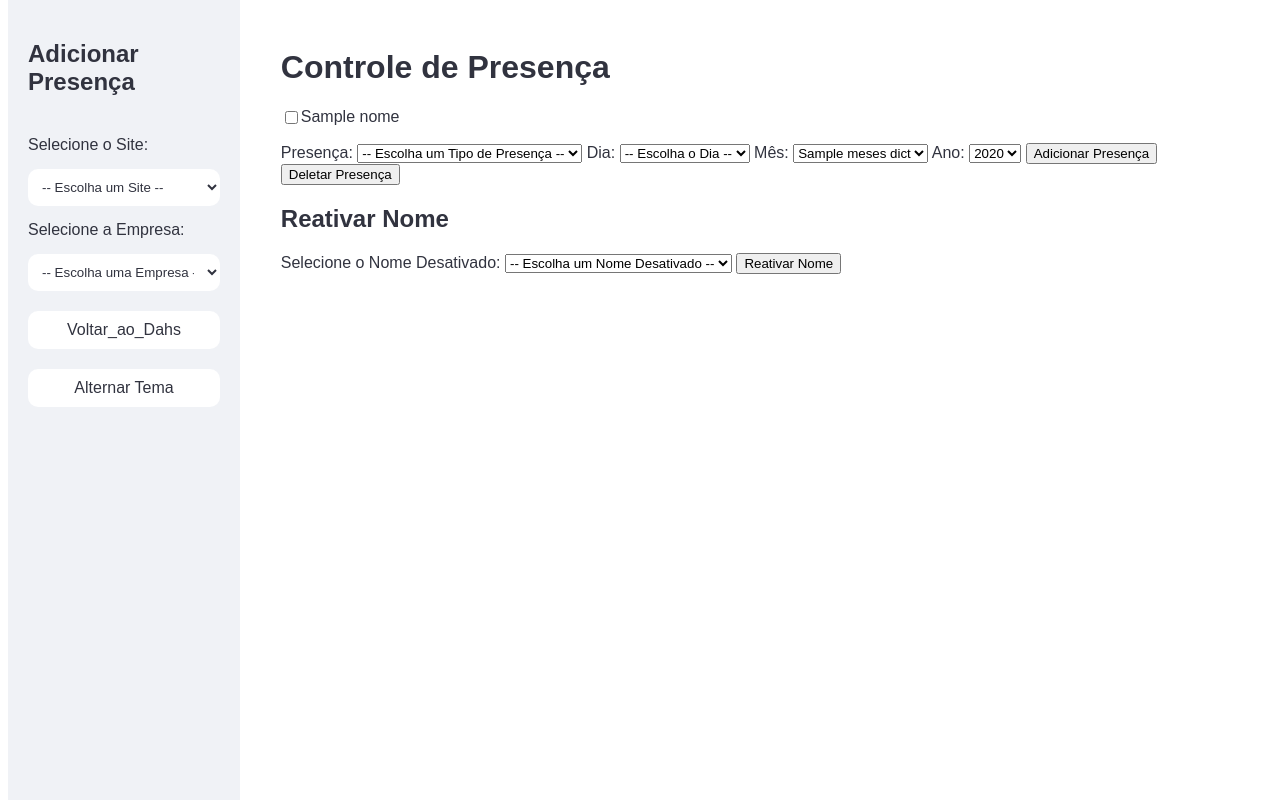
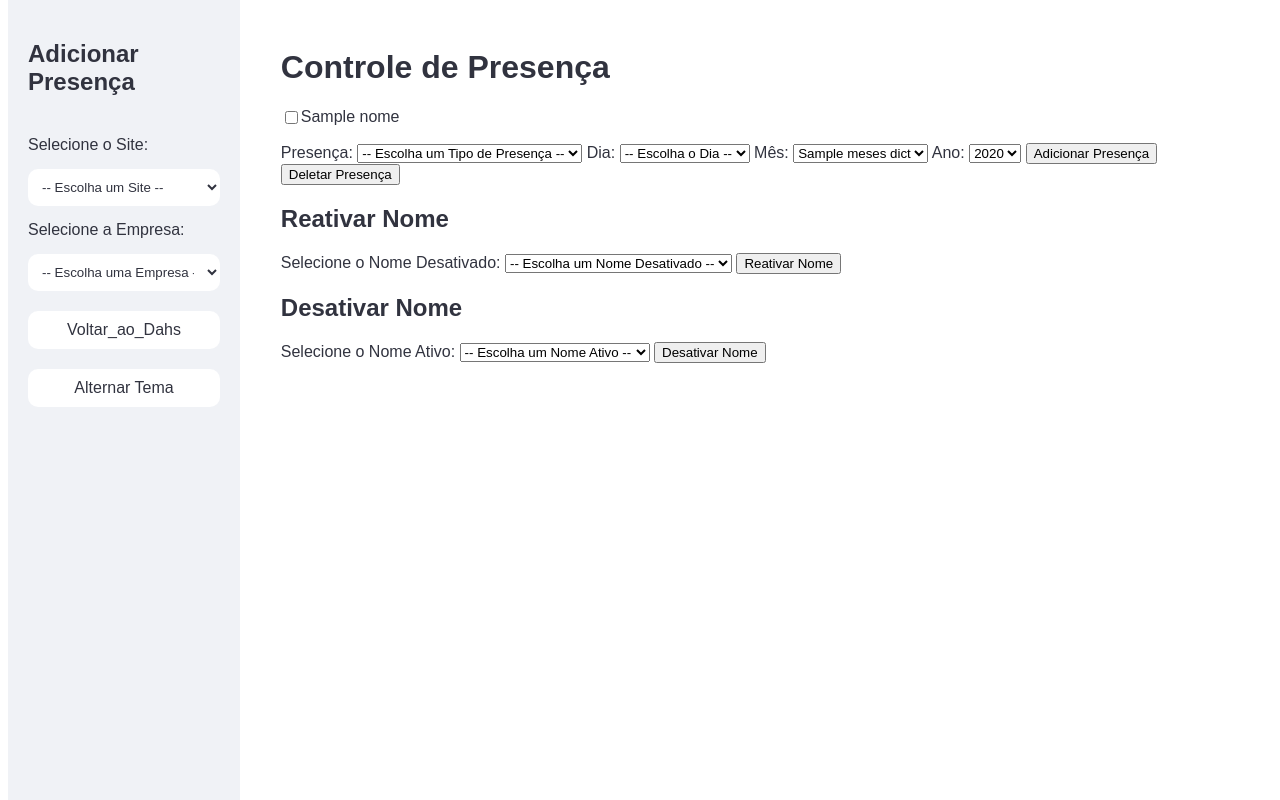
Before and after one commit to Pontessxx/VenvQua-Flask_integration_v1, a Flask app: template meu_app_flask/templates/adicionar_presenca.html in a window 1280 px wide. Run offline with Flask 3, Linux system fonts and the light colour scheme; the template is opened without the code that fills it: most values are stand-ins (such as "Sample title", 1, 10 or a date in 2020).

Commit message:
desativar_nome

```diff
--- a/meu_app_flask/app.py
+++ b/meu_app_flask/app.py
@@ -368,6 +368,31 @@
 
     return redirect(url_for('adiciona_presenca'))
 
+@app.route('/inativar-nome', methods=['POST'])
+def inativar_nome():
+    nome_ativo = request.form.get("nome_ativo").strip()
+    siteempresa_id = request.form.get("siteempresa_id")  # Captura o siteempresa_id
+
+    # Verifique os valores recebidos
+    print(f"Nome ativo: {nome_ativo}, SiteEmpresa ID: {siteempresa_id}")
+
+    if not nome_ativo:
+        flash("Nenhum nome selecionado para desativar!", "error")
+        return redirect(url_for('adiciona_presenca'))
+
+    try:
+        cursor = conn.cursor()
+        # Marcar o nome como inativo
+        cursor.execute("UPDATE Nome SET Ativo = False WHERE Nome = ? AND id_SiteEmpresa = ?",
+                       (nome_ativo, siteempresa_id))
+        conn.commit()
+        flash(f"Nome {nome_ativo} desativado com sucesso!", "success")
+    except Exception as e:
+        print(f"Erro ao desativar nome: {e}")  # Saída para depuração
+        flash(f"Erro ao desativar nome: {str(e)}", "error")
+
+    return redirect(url_for('adiciona_presenca'))
+
 
 
 if __name__ == "__main__":
--- a/meu_app_flask/templates/adicionar_presenca.html
+++ b/meu_app_flask/templates/adicionar_presenca.html
@@ -112,6 +112,27 @@
         </form>
 
 
+        <!-- Quarto Formulário para Desativar Nomes -->
+        <form id="formInativarNomes" action="/inativar-nome" method="POST">
+            <h2>Desativar Nome</h2>
+
+            <!-- Seleção de Nomes Ativos -->
+            <label for="nomes_ativos">Selecione o Nome Ativo:</label>
+            <select id="nomes_ativos" name="nome_ativo">
+                <option value="">-- Escolha um Nome Ativo --</option>
+                {% for nome in nomes %}
+                    <option value="{{ nome }}">{{ nome }}</option>
+                {% endfor %}
+            </select>
+
+            <!-- Campo oculto para siteempresa_id -->
+            <input type="hidden" name="siteempresa_id" value="{{ siteempresa_id }}">
+
+            <!-- Botão para desativar o nome -->
+            <button type="submit">Desativar Nome</button>
+        </form>
+
+
     </div>
 
 
```
